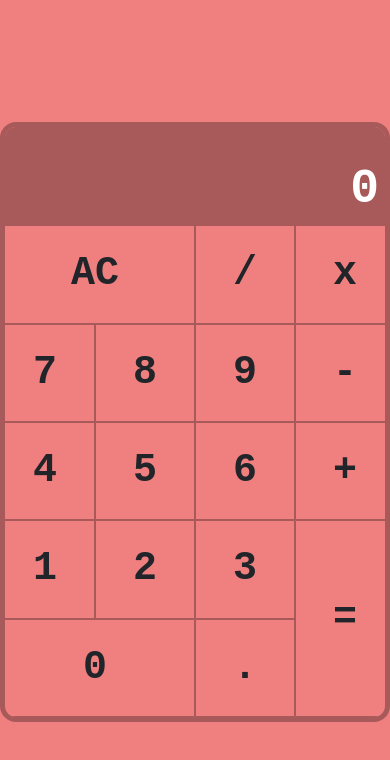
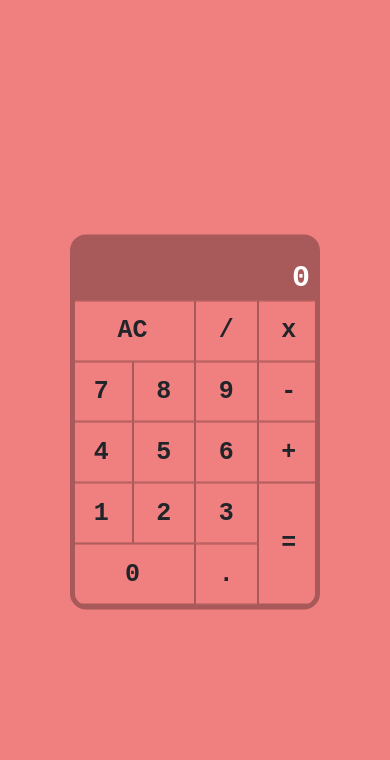
Before and after one commit to sethm3141/javascript-calculator, a React (Create React App) app: page / in a window 390 px wide. Shown: the top 760 px of the page. Built offline with nearby package versions, Linux system fonts and the light colour scheme; a web font is replaced by a local one.

Commit message:
finished updating project. Now I build it.

```diff
--- a/src/App.js
+++ b/src/App.js
@@ -127,15 +127,21 @@ function App() {
           innerText={'='}
           grid={[5, 4, 7, 5]}
           handleClick={handleEquals()}
-          style={{ borderRadius: '0 0 1rem 0' }}
+          style={{
+            borderRadius: '0 0 1rem 0',
+          }}
         />
       </section>
+      {warningRef.current ? (
         <div
           id='warning-message'
           className={warningRef.current ? '' : warningRef.addedClass}
         >
           WARNING: Value Exceeded Limit, Don't Trust Returned Value.
         </div>
+      ) : (
+        <></>
+      )}
     </main>
   );
 }
--- a/src/scss/_calculator.scss
+++ b/src/scss/_calculator.scss
@@ -1,3 +1,5 @@
+@use './utils' as *;
+
 #calculator {
   display: grid;
   // position: relative;
@@ -7,8 +9,17 @@
   border-radius: 16px;
   width: 400px;
   height: 600px;
-  margin: 0 auto;
-  background-color: lightcoral;
+  @media (max-width: 450px) {
+    width: 250px;
+    height: 375px;
+  }
+
+  background-color: rgb(168, 89, 89);
+
+  position: absolute;
+  left: 50%;
+  top: 50%;
+  transform: translate(-50%, -50%);
 
   overflow: hidden;
   z-index: 200;
--- a/src/scss/_display.scss
+++ b/src/scss/_display.scss
@@ -1,5 +1,8 @@
 #display {
   width: 400px;
+  @media (max-width: 450px) {
+    width: 250px;
+  }
   height: 100%;
   font-size: 3rem;
   overflow: hidden;
@@ -25,6 +28,9 @@
   box-sizing: border-box;
   width: 400px;
   height: 100px;
+  @media (max-width: 450px) {
+    width: 250px;
+  }
 
   margin: 0 auto;
 
@@ -32,6 +38,9 @@
   left: 50%;
   top: 44%;
   transform: translate(-50%, -300px);
+  @media (max-width: 450px) {
+    transform: translate(-50%, -185px);
+  }
 
   padding-left: 0.75rem;
   padding-top: 0.55rem;
--- a/src/scss/_global.scss
+++ b/src/scss/_global.scss
@@ -1,3 +1,5 @@
+@use './utils' as *;
+
 html,
 body {
   padding: 0;
@@ -7,6 +9,10 @@ body {
   background-color: lightcoral;
 
   font-size: 16px;
+
+  @media (max-width: 450px) {
+    font-size: 10px;
+  }
 
   font-family: 'Kode Mono', monospace;
   font-optical-sizing: auto;
--- /dev/null
+++ b/src/scss/_utils.scss
@@ -0,0 +1,7 @@
+@mixin breakpoint($point) {
+  @if $point == sm {
+    @media (max-width: 450) {
+      @content;
+    }
+  }
+}
--- a/src/scss/components/_button.scss
+++ b/src/scss/components/_button.scss
@@ -1,5 +1,6 @@
 .button {
   font-size: 2.5rem;
+  background-color: #f07f7f; // lightcoral
   // border-radius: 3px;
 
   border: 1px solid rgb(168, 89, 89);
--- a/src/scss/index.scss
+++ b/src/scss/index.scss
@@ -7,3 +7,6 @@
 
 // components
 @use './components/button';
+
+// utils
+@use './utils';
```
Also changed, not shown: src/assets/css/index.css, 2 other files (tests, documents, lock files or other folders). Lines whose indentation alone changed are shown as unchanged.
